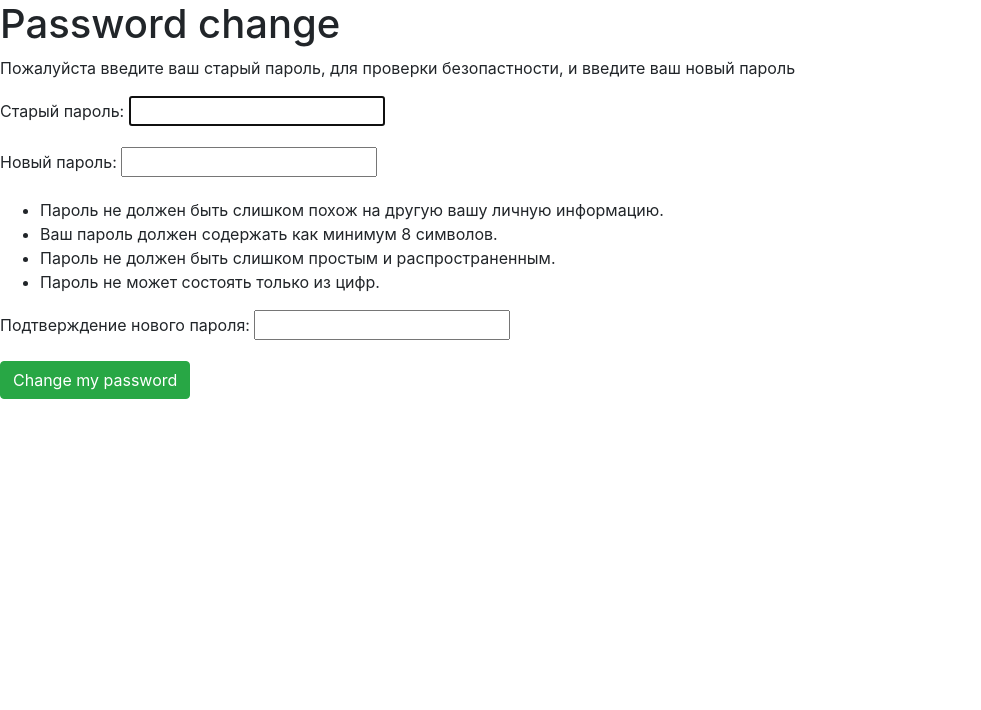
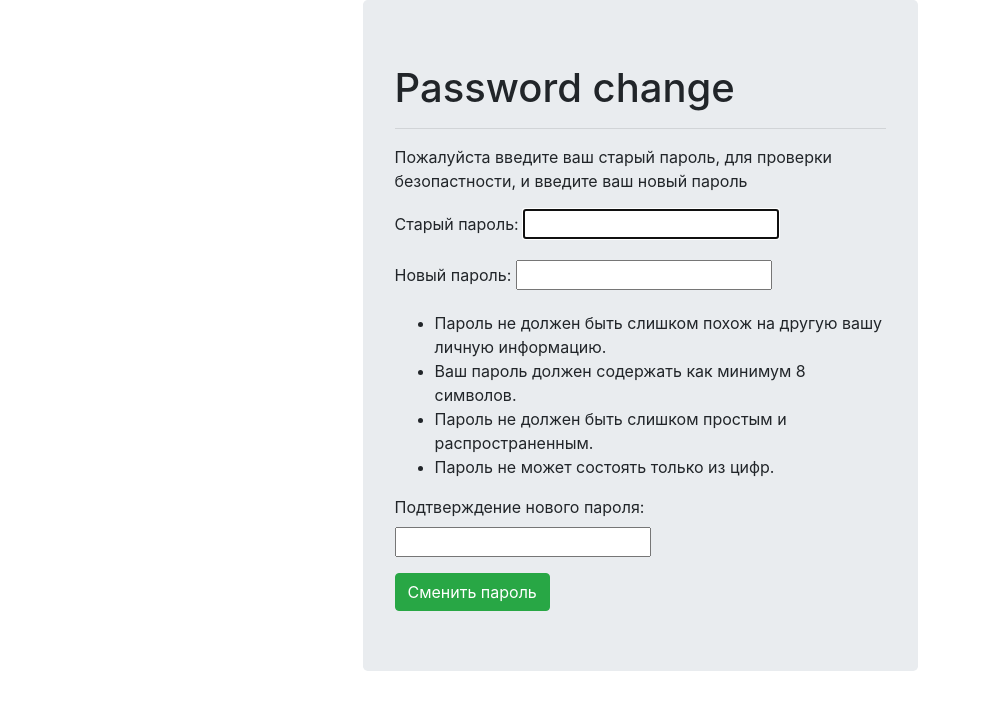
Before and after one commit to SirRaKa1/TP, a Django app: page /users/password_change/ in a window 1280 px wide. Shown: the part 56-766 px from the top of the page, without its empty margins (0-981 px from the left). Run offline with Django 4.2, Linux system fonts and the light colour scheme; a user stored in the database is signed in; some libraries are stand-ins or nearby versions.

Commit message:
Fix html

```diff
--- a/templates/registration/password_change_form.html
+++ b/templates/registration/password_change_form.html
@@ -1,12 +1,25 @@
 {% extends 'base.html' %}
-{% block title %}Password Change{% endblock %}
+{% block title %}Смена пароля{% endblock %}
 {%block content%}
-    <h1>Password change</h1>
+    <!-- <h1>Password change</h1>
     <p>Пожалуйста введите ваш старый пароль, для проверки безопастности, и введите ваш новый пароль</p>
 
     <form method="POST">
         {% csrf_token %}
         {{ form.as_p }}
     <input class="btn btn-success" type="submit" value="Change my password">
-    </form>
+    </form> -->
+
+    <div class="container">
+        <div class="jumbotron col-lg-6 col-sm-10 container" style="padding-bottom: 60px;">
+            <h1>Password change</h1>
+            <hr>
+            <p>Пожалуйста введите ваш старый пароль, для проверки безопастности, и введите ваш новый пароль</p>
+            <form method="POST">
+                {% csrf_token %}
+                {{ form.as_p }}
+            <input class="btn btn-success" type="submit" value="Сменить пароль" >
+            </form>
+        </div>
+    </div>
 {% endblock %}
```
Also changed, not shown: db.sqlite3.
